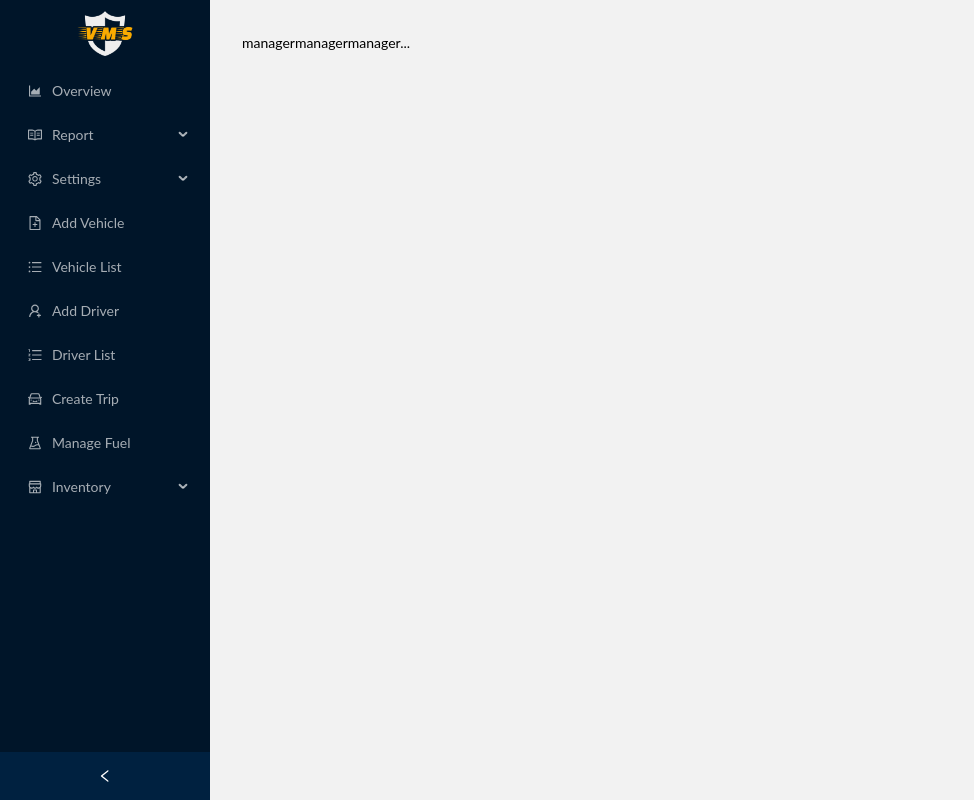
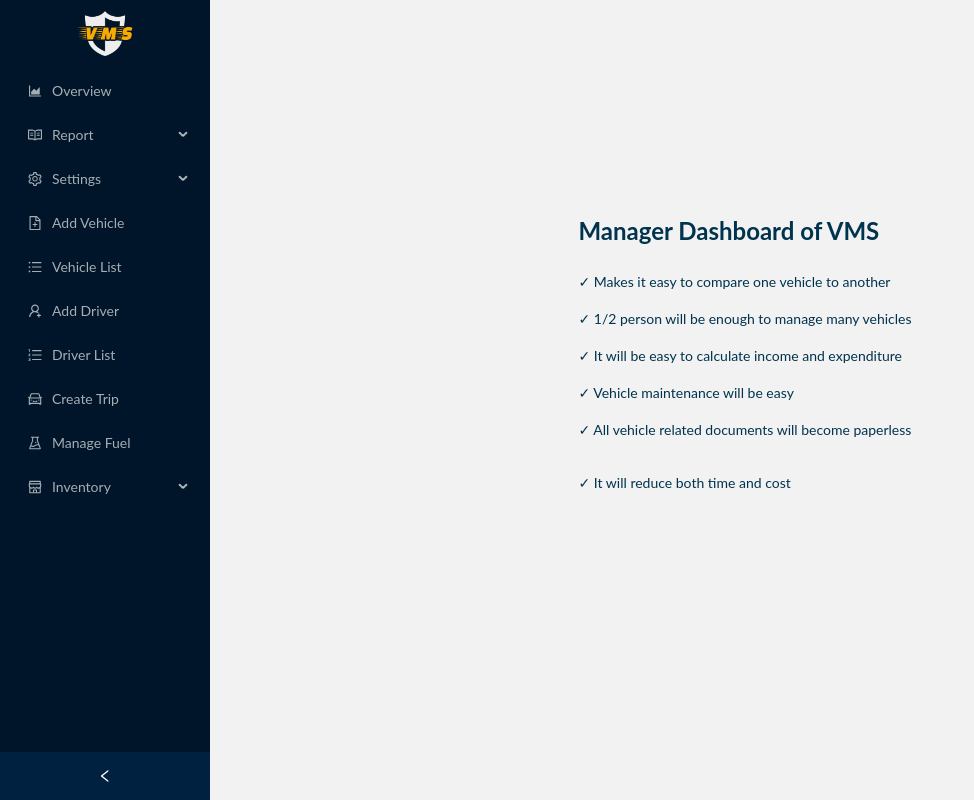
Before and after one commit to nisharga/vehicle-management-frontend, a Next.js app: page /manager in a window 1280 px wide. Shown: the whole page, without its empty margins (0-974 px from the left). Built offline with nearby package versions, Linux system fonts and the light colour scheme.

Commit message:
manager page content add

```diff
--- a/src/app/(withlayout)/manager/page.tsx
+++ b/src/app/(withlayout)/manager/page.tsx
@@ -1,7 +1,23 @@
 const managerPage = () => {
   return (
-    <div>
-      <p>managermanagermanager...</p>
+    <div className="flex justify-center my-[15%]">
+      <div className="text-secondary">
+        <h1 className="text-2xl mt-8 font-bold">Manager Dashboard of VMS</h1>
+        <p className="py-2 mt-4 ">
+          ✓ Makes it easy to compare one vehicle to another
+        </p>
+        <p className="py-2 ">
+          ✓ 1/2 person will be enough to manage many vehicles
+        </p>
+        <p className="py-2">
+          ✓ It will be easy to calculate income and expenditure
+        </p>
+        <p className="py-2  ">✓ Vehicle maintenance will be easy</p>
+        <p className="py-2  mb-4">
+          ✓ All vehicle related documents will become paperless
+        </p>
+        <p className="py-2  mb-4">✓ It will reduce both time and cost</p>
+      </div>
     </div>
   );
 };
```
